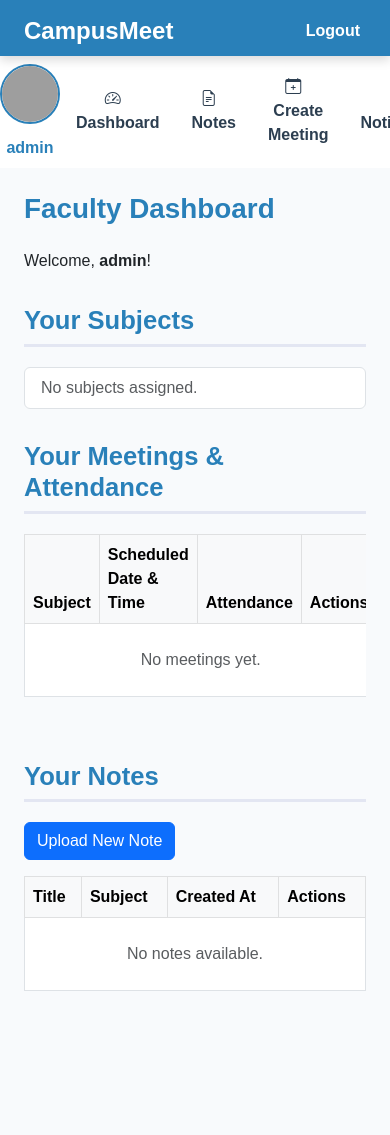
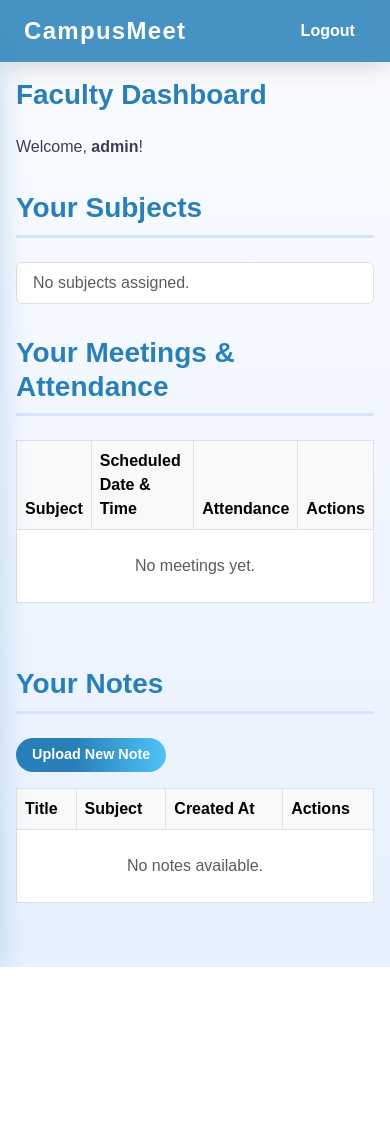
Before and after one commit to Jobinsajan/campusmeet, a Django app: page /faculty/dashboard/ in a window 390 px wide. After the commit the page ends 967 px from the top, so only its background shows below. Run offline with Django 5.2, Linux system fonts and the light colour scheme; a user stored in the database is signed in; data comes from the database, SQL or seed files in the repository; both versions use the stored data as it was after the commit; grey boxes are pictures that could not be loaded.

Commit message:
html changes

```diff
--- a/main/templates/main/faculty_dashboard.html
+++ b/main/templates/main/faculty_dashboard.html
@@ -6,164 +6,234 @@
   <meta name="viewport" content="width=device-width, initial-scale=1" />
   <title>Faculty Dashboard - CampusMeet</title>
   <link href="https://cdn.jsdelivr.net/npm/bootstrap@5.3.0/dist/css/bootstrap.min.css" rel="stylesheet" />
+  <link href="https://cdn.jsdelivr.net/npm/bootstrap-icons@1.10.5/font/bootstrap-icons.css" rel="stylesheet" />
   <style>
+    :root {
+      --primary-color: #2980b9;
+      --background-glass: rgba(255 255 255 / 0.55);
+      --shadow-glass: rgba(41, 128, 185, 0.25);
+    }
     body, html {
       margin: 0; padding: 0; height: 100%;
       font-family: 'Poppins', Arial, sans-serif;
-      background-color: #f8fafc;
+      background: linear-gradient(135deg, #f0f4ff 0%, #ffffff 100%);
       min-height: 100vh;
+      overflow-x: hidden;
+      color: #3a3f58;
     }
     nav.navbar {
-      background-color: #2980b9;
-      height: 56px;
+      position: sticky;
+      top: 0;
+      background: rgba(41, 128, 185, 0.85);
+      backdrop-filter: saturate(180%) blur(8px);
+      box-shadow: 0 4px 24px rgba(0, 0, 0, 0.15);
+      color: white;
       padding: 0.5rem 1.5rem;
+      z-index: 1100;
       display: flex;
+      justify-content: space-between;
       align-items: center;
-      justify-content: space-between;
-      color: white;
-      box-shadow: 0 4px 10px rgba(0,0,0,0.15);
       user-select: none;
     }
     nav.navbar .navbar-brand {
-      font-weight: 900;
       font-size: 1.5rem;
+      font-weight: 700;
       color: white;
+      letter-spacing: 1.3px;
+      user-select: text;
+    }
+    nav.navbar .menu-toggle-btn {
+      background: none;
+      border: none;
+      color: white;
+      font-size: 1.8rem;
+      cursor: pointer;
+      display: none;
     }
     nav.navbar .logout-btn {
       background: transparent;
       border: none;
+      font-weight: 600;
       color: white;
-      font-weight: 600;
       cursor: pointer;
       font-size: 1rem;
-      transition: color 0.2s ease;
+      padding: 0.3rem 0.7rem;
+      border-radius: 6px;
+      transition: background-color 0.25s ease, color 0.25s ease;
     }
     nav.navbar .logout-btn:hover {
+      background-color: rgba(255,255,255,0.2);
       color: #d4d4d4;
-      text-decoration: underline;
+      outline: none;
     }
     #sidebar {
       position: fixed;
       top: 56px;
       left: 0;
-      width: 260px;
+      width: 280px;
       height: calc(100% - 56px);
-      background: #fff;
-      border-right: 1px solid #ededed;
-      box-shadow: 2px 0 10px rgba(0,0,0,0.05);
-      padding-top: 30px;
+      background: var(--background-glass);
+      backdrop-filter: saturate(180%) blur(15px);
+      border-right: 1px solid #cfd9e8;
+      box-shadow: 5px 0 30px var(--shadow-glass);
       display: flex;
       flex-direction: column;
       align-items: center;
       overflow-y: auto;
-      z-index: 1030;
+      transition: transform 0.3s ease;
+      z-index: 1099;
+    }
+    #sidebar.collapsed {
+      transform: translateX(-100%);
     }
     .sidebar-profile {
       text-align: center;
-      margin-bottom: 30px;
       width: 200px;
+      margin: 1.5rem 0;
+      user-select: none;
     }
     .sidebar-profile img {
       width: 110px;
       height: 110px;
+      border-radius: 50%;
+      border: 3px solid var(--primary-color);
       object-fit: cover;
-      border-radius: 50%;
-      border: 3px solid #2980b9;
-      margin-bottom: 12px;
+      margin-bottom: 1rem;
+      transition: box-shadow 0.3s ease;
+      cursor: default;
+    }
+    .sidebar-profile img:hover {
+      box-shadow: 0 0 20px 4px var(--primary-color);
     }
     .sidebar-profile .username {
       font-weight: 700;
-      color: #2980b9;
       font-size: 1.25rem;
+      color: var(--primary-color);
       word-break: break-word;
+      user-select: text;
+      cursor: default;
     }
     #sidebar .nav-link {
       width: 100%;
-      color: #2c3e50;
+      padding: 15px 28px;
+      border-left: 6px solid transparent;
+      font-size: 1.05rem;
       font-weight: 600;
-      padding: 15px 30px;
-      border-left: 4px solid transparent;
-      transition: all .3s ease;
-      display: block;
+      color: #4d5a80;
+      text-decoration: none;
+      display: flex;
+      align-items: center;
+      gap: 12px;
+      transition: color 0.3s, background-color 0.3s, border-left-color 0.3s;
+      cursor: pointer;
+      user-select: none;
     }
-    #sidebar .nav-link.active, #sidebar .nav-link:hover {
-      background-color: #f6fafe;
-      border-left-color: #2980b9;
-      color: #2980b9 !important;
+    #sidebar .nav-link i {
+      font-size: 1.3rem;
+      color: var(--primary-color);
+      user-select: none;
+    }
+    #sidebar .nav-link:hover,
+    #sidebar .nav-link.active {
+      color: var(--primary-color);
+      background-color: #e6f0ff;
+      border-left-color: var(--primary-color);
       text-decoration: none;
     }
-    #sidebar .nav-link i {
-      margin-right: 10px;
-    }
     main.container-main {
-      margin-left: 260px;
-      padding: 2rem 3rem 3rem 3rem;
-      background: #f8fafc;
+      margin-left: 280px;
+      padding: 2rem 3rem 3rem;
       min-height: 100vh;
-      transition: margin-left .3s;
+      background: linear-gradient(180deg, #f9fbff 0%, #e6f0ff 100%);
+      transition: margin-left 0.3s ease;
+      user-select: none;
     }
     h2.section-title {
-      color: #2980b9;
-      font-weight: 700;
+      color: var(--primary-color);
+      font-weight: 800;
       margin-top: 2rem;
-      margin-bottom: 20px;
-      border-bottom: 3px solid #e3e6f2;
-      padding-bottom: 8px;
-      font-size: 1.6rem;
+      margin-bottom: 1.5rem;
+      border-bottom: 3px solid #d6e4ff;
+      padding-bottom: 10px;
+      font-size: 1.75rem;
+      user-select: none;
     }
     .table-actions a {
-      margin-right: 8px;
+      margin-right: 10px;
+      font-size: 0.9rem;
+      border-radius: 6px;
+      padding: 6px 12px;
+      transition: background-color 0.3s ease;
+      user-select: none;
+    }
+    .table-actions a:hover {
+      text-decoration: none;
+      background-color: #c5dcff;
+    }
+    .btn-primary, .btn-outline-primary {
+      border-radius: 22px;
+      font-weight: 700;
+      padding: 0.4rem 1rem;
+      font-size: 0.9rem;
+      transition: all 0.3s ease;
+      user-select: none;
+    }
+    .btn-primary {
+      background: linear-gradient(90deg, var(--primary-color) 40%, #4fc3f7 100%);
+      border: none;
+      color: white;
+    }
+    .btn-primary:hover, .btn-primary:focus {
+      background: #1c5980;
+      box-shadow: 0 0 14px #1c5980;
+    }
+    .btn-outline-primary {
+      border: 2px solid var(--primary-color);
+      color: var(--primary-color);
+      background: white;
+    }
+    .btn-outline-primary:hover, .btn-outline-primary:focus {
+      background: #d7ebff;
+      color: #1c5980;
+      border-color: #1c5980;
     }
     @media (max-width: 991px) {
       #sidebar {
-        position: static;
-        width: 100%;
-        height: auto;
-        flex-direction: row;
-        border-right: none;
-        box-shadow: none;
-        padding-top: 0;
-        justify-content: space-around;
+        position: fixed;
+        top: 56px;
+        left: 0;
+        width: 260px;
+        height: calc(100% - 56px);
+        background: var(--background-glass);
+        box-shadow: 3px 0 24px rgba(41, 128, 185, 0.22);
+        z-index: 1050;
+        transform: translateX(-100%);
       }
-      #sidebar .nav-link {
-        order: 2;
-        padding: 1rem 1rem;
-        border-left: none;
-        border-bottom: 3px solid transparent;
-        flex-grow: 1;
-        text-align: center;
-        font-size: 1rem;
+      #sidebar.show {
+        transform: translateX(0);
       }
-      #sidebar .nav-link.active,
-      #sidebar .nav-link:hover {
-        border-bottom-color: #2980b9;
-        background: transparent;
-        color: #2980b9;
+      #sidebar::-webkit-scrollbar {
+        width: 4px;
       }
-      .sidebar-profile {
-        order: 1;
-        margin-bottom: 0;
-        width: auto;
-        display: flex;
-        flex-direction: column;
-        align-items: center;
-        padding: 0.5rem 0;
-      }
-      .sidebar-profile img {
-        width: 60px;
-        height: 60px;
-        border-width: 2px;
-      }
-      .sidebar-profile .username {
-        font-size: 1rem;
+      #sidebar::-webkit-scrollbar-thumb {
+        background-color: var(--primary-color);
+        border-radius: 2px;
       }
       main.container-main {
         margin-left: 0;
-        padding: 1.5rem 1.5rem 3rem 1.5rem;
+        padding: 1rem 1rem 3rem 1rem;
+      }
+      nav.navbar .menu-toggle-btn {
+        display: block;
+        border: none;
+        background: transparent;
+        color: white;
+        font-size: 1.6rem;
+        cursor: pointer;
+        user-select: none;
       }
     }
   </style>
-  <link rel="stylesheet" href="https://cdn.jsdelivr.net/npm/bootstrap-icons@1.10.5/font/bootstrap-icons.css" />
 </head>
 <body>
 
@@ -184,16 +254,23 @@
     {% endif %}
     <div class="username">{{ request.user.username }}</div>
   </div>
-  <a href="{% url 'faculty_dashboard' %}" class="nav-link {% if section == 'dashboard' %}active{% endif %}"><i class="bi bi-speedometer2"></i> Dashboard</a>
-  <a href="{% url 'faculty_notes' %}" class="nav-link {% if section == 'notes' %}active{% endif %}"><i class="bi bi-file-earmark-text"></i> Notes</a>
-  <a href="{% url 'create_meeting' %}" class="nav-link {% if section == 'create_meeting' %}active{% endif %}"><i class="bi bi-calendar-plus"></i> Create Meeting</a>
-  <a href="{% url 'notifications' %}" class="nav-link {% if section == 'notifications' %}active{% endif %}"><i class="bi bi-bell"></i> Notifications</a>
-  <a href="{% url 'edit_profile' %}" class="nav-link {% if section == 'profile' %}active{% endif %}"><i class="bi bi-person"></i> Edit Profile</a>
+  <a href="{% url 'faculty_dashboard' %}" class="nav-link {% if section == 'dashboard' %}active{% endif %}">
+    <i class="bi bi-speedometer2"></i> Dashboard
+  </a>
+  <a href="{% url 'faculty_notes' %}" class="nav-link {% if section == 'notes' %}active{% endif %}">
+    <i class="bi bi-file-earmark-text"></i> Notes
+  </a>
+  <a href="{% url 'create_meeting' %}" class="nav-link {% if section == 'create_meeting' %}active{% endif %}">
+    <i class="bi bi-calendar-plus"></i> Create Meeting
+  </a>
+  <a href="{% url 'edit_profile' %}" class="nav-link {% if section == 'profile' %}active{% endif %}">
+    <i class="bi bi-person"></i> Edit Profile
+  </a>
 </div>
 
-<main class="container-main">
+<main class="container-main" tabindex="-1">
   {% block content %}
-  <h1 class="mb-4" style="color: #2980b9; font-weight: 800;">Faculty Dashboard</h1>
+  <h1 class="mb-4" style="color: var(--primary-color); font-weight: 900; user-select: none;">Faculty Dashboard</h1>
   <p>Welcome, <strong>{{ request.user.username }}</strong>!</p>
 
   <h2 class="section-title">Your Subjects</h2>
@@ -206,12 +283,12 @@
   </ul>
 
   <h2 class="section-title">Your Meetings & Attendance</h2>
-  <div class="table-responsive mb-5">
+  <div class="table-responsive mb-5" role="table" aria-label="Meetings and attendance">
     <table class="table table-hover table-bordered align-middle">
       <thead class="table-light">
         <tr>
           <th>Subject</th>
-          <th>Scheduled Date & Time</th>
+          <th>Scheduled Date &amp; Time</th>
           <th>Attendance</th>
           <th>Actions</th>
         </tr>
@@ -242,9 +319,9 @@
 
   <h2 class="section-title">Your Notes</h2>
   <div class="mb-3">
-    <a href="{% url 'create_note' %}" class="btn btn-primary">Upload New Note</a>
+    <a href="{% url 'create_note' %}" class="btn btn-lg btn-primary">Upload New Note</a>
   </div>
-  <div class="table-responsive">
+  <div class="table-responsive" role="table" aria-label="Notes list">
     <table class="table table-hover table-bordered align-middle">
       <thead class="table-light">
         <tr>
```
Also changed, not shown: main/templates/main/login.html (+120 -55 lines), main/templates/main/register.html (+125 -56 lines), db.sqlite3, media/profile_images/event.jpg (added).
